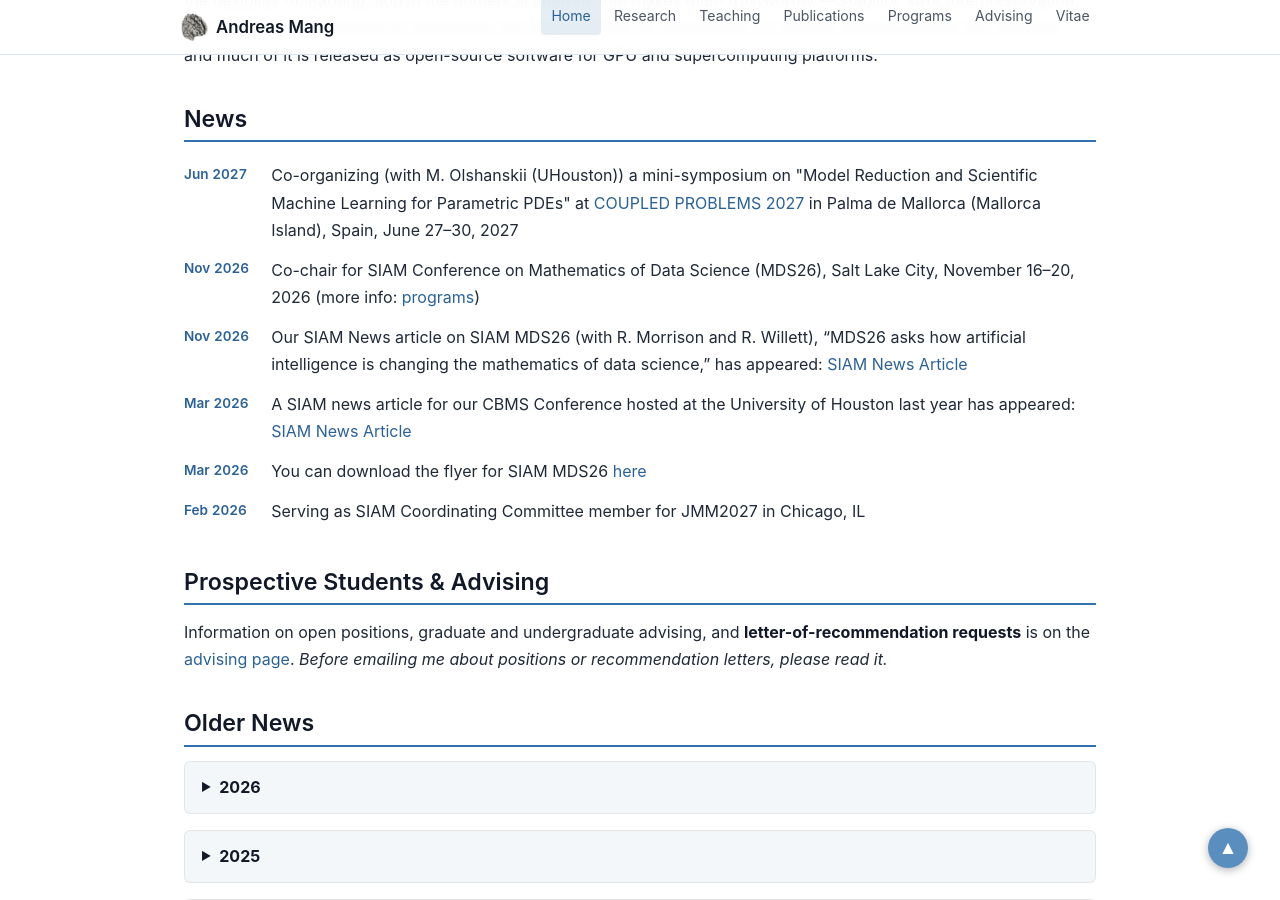
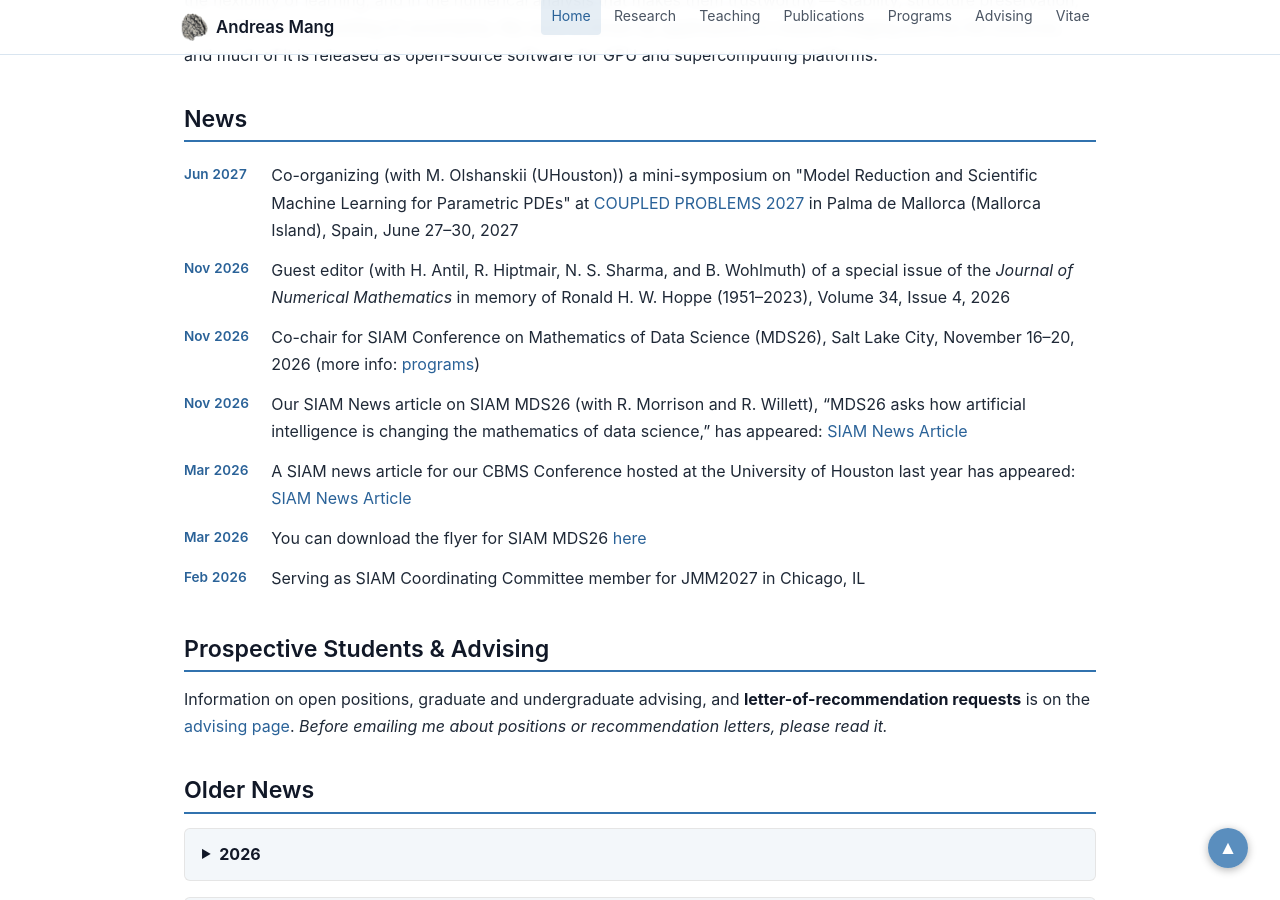
Before and after one commit to andreasmang/andreasmang.github.io, a Jekyll site: the page built from index.md, in a window 1280 px wide and 900 px high, scrolled down 937 px. Built offline with Jekyll 4.4.1, drawn with Linux system fonts in a browser that asks for light colours.

Commit message:
neeeeeeeews

```diff
--- a/_data/news.yml
+++ b/_data/news.yml
@@ -14,6 +14,13 @@
     at <a href="https://coupled2027.cimne.com">COUPLED PROBLEMS 2027</a>
     in Palma de Mallorca (Mallorca Island), Spain,
     June 27&ndash;30, 2027
+
+- date: 2026-11-23
+  text: >-
+    Guest editor (with H. Antil, R. Hiptmair, N. S. Sharma, and
+    B. Wohlmuth) of a special issue of the <em>Journal of Numerical
+    Mathematics</em> in memory of Ronald H. W. Hoppe (1951&ndash;2023),
+    Volume 34, Issue 4, 2026
 
 - date: 2026-11-16
   text: >-
```
